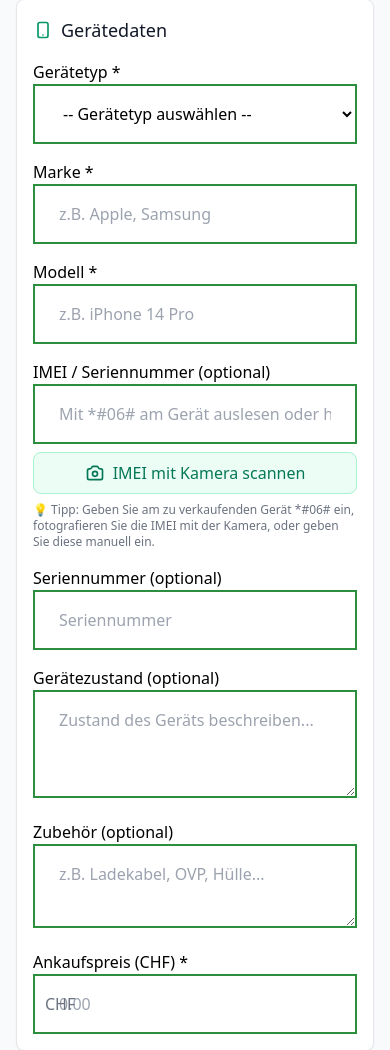
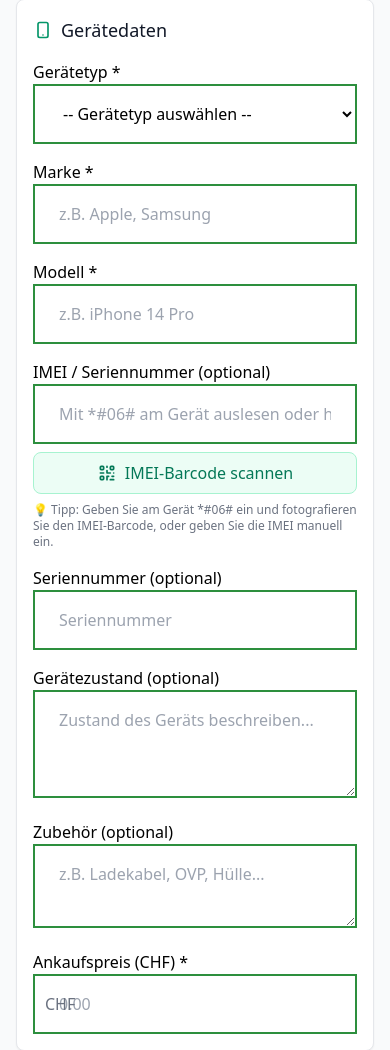
Before and after one commit to srueegger/crm.mediahuus.ch, a PHP site: template templates/purchases/create.html.twig in a window 390 px wide. Shown: the part 1001-2051 px from the top of the page. Run offline with PHP 8.4, Linux system fonts and the light colour scheme; the template is opened without the code that fills it, so the values that code supplies are empty; some libraries are stand-ins or nearby versions.

Commit message:
feat: Ersetze OCR mit Barcode-Scanner für IMEI-Erkennung
- QuaggaJS statt Tesseract.js für bessere IMEI-Erkennung
- Unterstützt Code 128, EAN, Code 39 und weitere Barcode-Formate
- Optimiert für mobile Barcode-Scanning
- Akzeptiert 14-17 stellige Codes
- Neue Barcode-Icon und verbesserter Hilfetext

🤖 Generated with [Claude Code](https://claude.com/claude-code)

Co-Authored-By: Claude <noreply@anthropic.com>

```diff
--- a/templates/purchases/create.html.twig
+++ b/templates/purchases/create.html.twig
@@ -291,13 +291,12 @@
                         <button type="button" id="scanImeiBtn"
                                 class="w-full sm:w-auto px-4 py-2 bg-emerald-50 text-emerald-700 rounded-lg border border-emerald-200 hover:bg-emerald-100 transition-colors flex items-center justify-center gap-2">
                             <svg class="w-5 h-5" fill="none" stroke="currentColor" viewBox="0 0 24 24">
-                                <path stroke-linecap="round" stroke-linejoin="round" stroke-width="2" d="M3 9a2 2 0 012-2h.93a2 2 0 001.664-.89l.812-1.22A2 2 0 0110.07 4h3.86a2 2 0 011.664.89l.812 1.22A2 2 0 0018.07 7H19a2 2 0 012 2v9a2 2 0 01-2 2H5a2 2 0 01-2-2V9z"/>
-                                <path stroke-linecap="round" stroke-linejoin="round" stroke-width="2" d="M15 13a3 3 0 11-6 0 3 3 0 016 0z"/>
+                                <path stroke-linecap="round" stroke-linejoin="round" stroke-width="2" d="M12 4v1m6 11h2m-6 0h-2v4m0-11v3m0 0h.01M12 12h4.01M16 20h4M4 12h4m12 0h.01M5 8h2a1 1 0 001-1V5a1 1 0 00-1-1H5a1 1 0 00-1 1v2a1 1 0 001 1zm12 0h2a1 1 0 001-1V5a1 1 0 00-1-1h-2a1 1 0 00-1 1v2a1 1 0 001 1zM5 20h2a1 1 0 001-1v-2a1 1 0 00-1-1H5a1 1 0 00-1 1v2a1 1 0 001 1z"/>
                             </svg>
-                            <span id="scanImeiText">IMEI mit Kamera scannen</span>
+                            <span id="scanImeiText">IMEI-Barcode scannen</span>
                         </button>
                         <p class="text-xs text-gray-500">
-                            💡 Tipp: Geben Sie am zu verkaufenden Gerät *#06# ein, fotografieren Sie die IMEI mit der Kamera, oder geben Sie diese manuell ein.
+                            💡 Tipp: Geben Sie am Gerät *#06# ein und fotografieren Sie den IMEI-Barcode, oder geben Sie die IMEI manuell ein.
                         </p>
                     </div>
                     {% if errors.imei %}
@@ -448,7 +447,7 @@
     </div>
 </div>
 
-<!-- Tesseract.js for OCR -->
-<script src="https://cdn.jsdelivr.net/npm/tesseract.js@5/dist/tesseract.min.js"></script>
+<!-- QuaggaJS for Barcode Scanning -->
+<script src="https://cdn.jsdelivr.net/npm/@ericblade/quagga2@1.8.4/dist/quagga.min.js"></script>
 <script src="/assets/js/camera-handler.js"></script>
 {% endblock %}
```
Also changed, not shown: public/assets/js/camera-handler.js.
